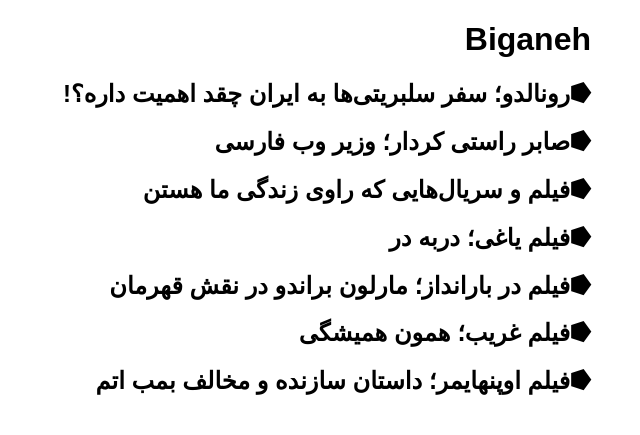
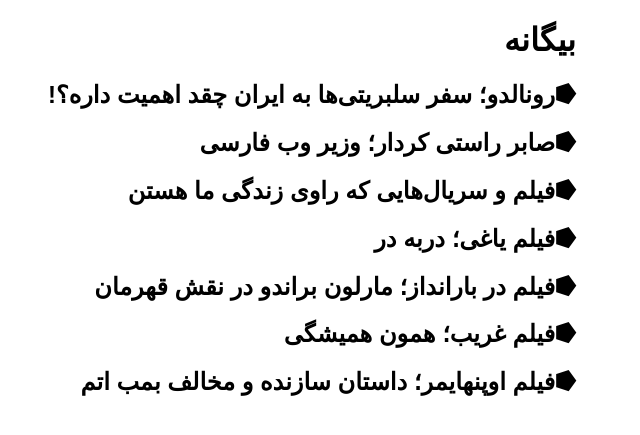
Before and after one commit to darkblog/darkblog.github.io, a Jekyll site: the page built from index.html, in a window 1280 px wide. Shown: the top 435 px of the page, without its empty margins (574-1214 px from the left). Built offline with Jekyll 4.4.1, drawn with Linux system fonts in a browser that asks for light colours.

Commit message:
Update index.html

```diff
--- a/index.html
+++ b/index.html
@@ -5,13 +5,13 @@
 <!DOCTYPE html>
 <html dir="rtl" lang="fa-IR">
 <head>
-<title>Biganeh</title>
-<meta name="description" content="Biganeh">
+<title>بیگانه</title>
+<meta name="description" content="بیگانه">
 <meta name="viewport" content="width=device-width">
 <style>body{font-family:sans-serif;margin:auto;padding:0 1em;max-width:48em}a{text-decoration:none;color:black}</style>
 </head>
 <body>
-<h1>Biganeh</h1>
+<h1>بیگانه</h1>
 {% for post in site.posts %}
 <h2>⭓<a href="{{ site.url }}{{ post.url }}">{{ post.title }}</a></h2>
 {% endfor %}
```
